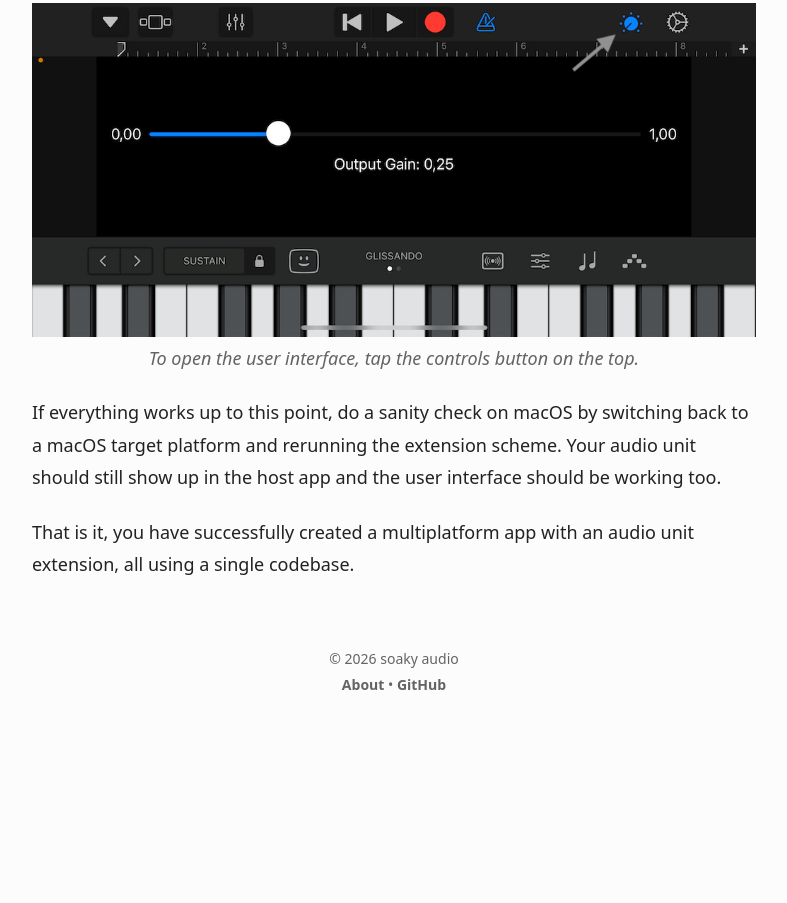
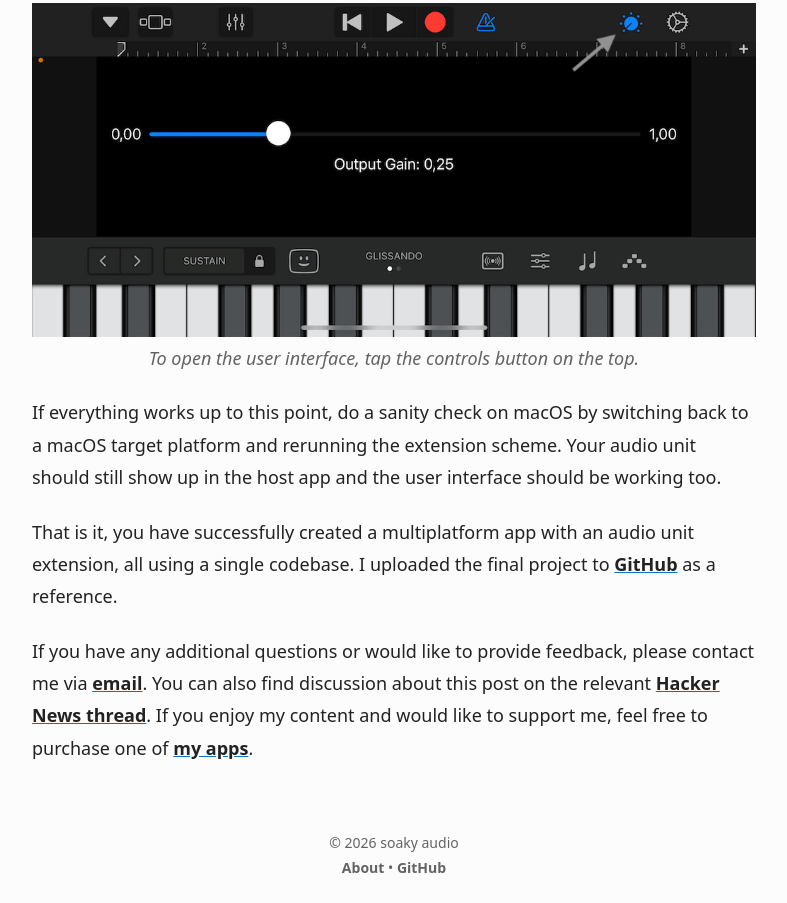
Before and after one commit to soakyaudio/soakyaudio.github.io, an Eleventy site: page posts/2023-01-03-multiplatform-audiounit.md in a window 1280 px wide. Shown: the part 9603-10506 px from the top of the page, without its empty margins (246-1033 px from the left). Before the commit the page ends 10322 px from the top, so only its background shows below. Built offline with nearby package versions, Linux system fonts and the light colour scheme; Eleventy itself is replaced by a stand-in of ours; files that its build step writes are made by us from their sources.

Commit message:
article finish

```diff
--- a/posts/2023-01-03-multiplatform-audiounit.md
+++ b/posts/2023-01-03-multiplatform-audiounit.md
@@ -80,11 +80,6 @@ Try to run the extension scheme on an iOS target now. To use AUv3 plugins on you
 
 If everything works up to this point, do a sanity check on macOS by switching back to a macOS target platform and rerunning the extension scheme. Your audio unit should still show up in the host app and the user interface should be working too.
 
-That is it, you have successfully created a multiplatform app with an audio unit extension, all using a single codebase.
+That is it, you have successfully created a multiplatform app with an audio unit extension, all using a single codebase. I uploaded the final project to [GitHub](https://github.com/soakyaudio/multiplatform-audiounit) as a reference.
 
-
-<!-- i uploaded the final project as a reference to github, prs welcome -->
-
-<!-- If you like this content and want to support me, feel free to purchase one of my apps or become a GitHub sponsor. -->
-
-<!-- Discussion can be found in the relevant HN thread. -->
+If you have any additional questions or would like to provide feedback, please contact me via [email](mailto:hello@soakyaudio.com). You can also find discussion about this post on the relevant [Hacker News thread](https://news.ycombinator.com/). If you enjoy my content and would like to support me, feel free to purchase one of [my apps](https://apps.apple.com/developer/micha-hanselmann/id1544237803).
```
